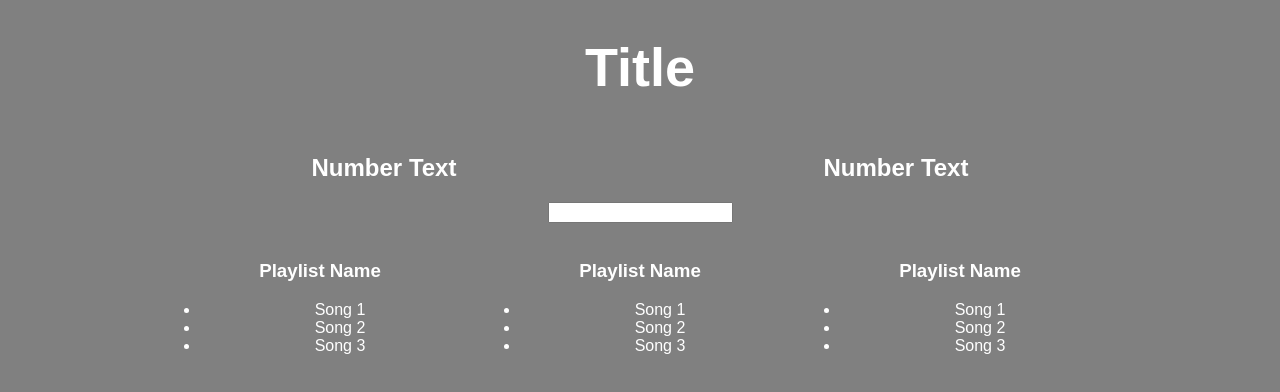
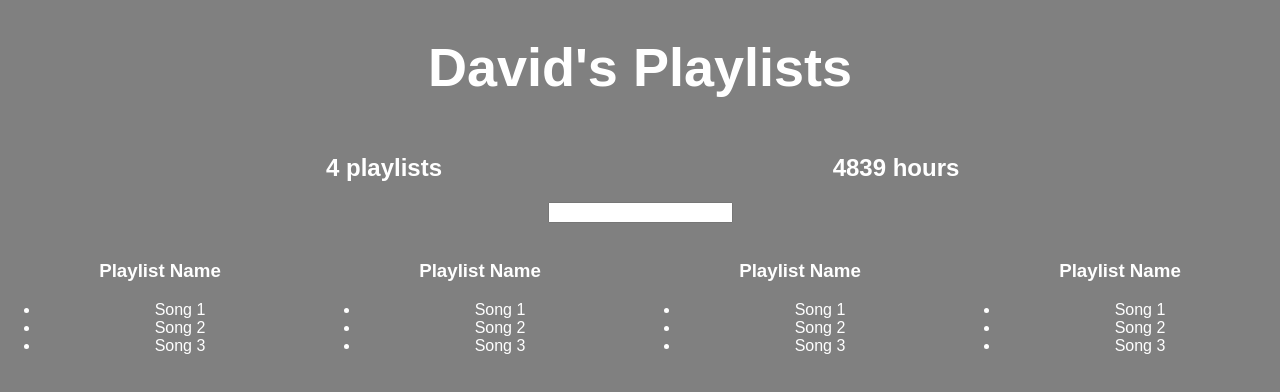
Before and after one commit to Regangilb/better-playlists, a React (Create React App) app: page / in a window 1280 px wide. Shown: the top 392 px of the page. Built offline with nearby package versions, Linux system fonts and the light colour scheme.

Commit message:
added data

```diff
--- a/src/App.js
+++ b/src/App.js
@@ -1,25 +1,90 @@
 import React, { Component } from 'react';
 import './App.css';
-
 
 let defaultStyle = {
   color: '#fff'
 };
+let fakeServerData = {
+  user: {
+    name: 'David',
+    playlists: [
+      {
+        name: 'My favorites',
+        songs: [
+          {name: 'Beat It', duration: 1345},
+          {name: 'Cannelloni Makaroni', duration: 1236},
+          {name: 'Rosa helikopter', duration: 70000}
+        ]
+      },
+      {
+        name: 'Discover Weekly',
+        songs: [
+          {name: 'Beat It', duration: 1345},
+          {name: 'Cannelloni Makaroni', duration: 1236},
+          {name: 'Rosa helikopter', duration: 70000}
+        ]
+      },
+      {
+        name: 'Another playlist - the best!',
+        songs: [
+          {name: 'Beat It', duration: 1345},
+          {name: 'Cannelloni Makaroni', duration: 1236},
+          {name: 'Rosa helikopter', duration: 70000}
+        ]
+      },
+      {
+        name: 'Playlist - yeah!',
+        songs: [
+          {name: 'Beat It', duration: 1345},
+          {name: 'Cannelloni Makaroni', duration: 1236},
+          {name: 'Rosa helikopter', duration: 70000}
+        ]
+      }
+    ]
+  }
+};
 
-class Aggregate extends Component {
+class PlaylistCounter extends Component {
   render() {
-    return(
+    return (
       <div style={{...defaultStyle, width: "40%", display: 'inline-block'}}>
-      <h2 style={{color: defaultStyle}}>Number Text</h2>
+        <h2>{this.props.playlists.length} playlists</h2>
+      </div>
+    );
+  }
+}
+
+class HoursCounter extends Component {
+  render() {
+    let allSongs = this.props.playlists.reduce((songs, eachPlaylist) => {
+      return songs.concat(eachPlaylist.songs)
+    }, [])
+    let totalDuration = allSongs.reduce((sum, eachSong) => {
+      return sum + eachSong.duration
+    }, 0)
+    return (
+      <div style={{...defaultStyle, width: "40%", display: 'inline-block'}}>
+        <h2>{Math.round(totalDuration/60)} hours</h2>
+      </div>
+    );
+  }
+}
+
+class Filter extends Component {
+  render() {
+    return (
+      <div style={defaultStyle}>
+        <img/>
+        <input type="text"/>
       </div>
     );
   }
 }
 
 class Playlist extends Component {
-  render () {
+  render() {
     return (
-      <div style={{...defaultStyle, display: 'inline-block', width: "25%"}} >
+      <div style={{...defaultStyle, display: 'inline-block', width: "25%"}}>
         <img />
         <h3>Playlist Name</h3>
         <ul><li>Song 1</li><li>Song 2</li><li>Song 3</li></ul>
@@ -28,31 +93,35 @@
   }
 }
 
-class Filter extends Component {
-  render () {
-    return(
-      <div style={defaultStyle}>
-      <img/>
-      <input type="text"/>
+class App extends Component {
+  constructor() {
+    super();
+    this.state = {serverData: {}}
+  }
+  componentDidMount() {
+    setTimeout(() => {
+      this.setState({serverData: fakeServerData});
+    }, 1000);
+  }
+  render() {
+    return (
+      <div className="App">
+        {this.state.serverData.user ?
+        <div>
+          <h1 style={{...defaultStyle, 'font-size': '54px'}}>
+            {this.state.serverData.user.name}'s Playlists
+          </h1>
+          <PlaylistCounter playlists={this.state.serverData.user.playlists}/>
+          <HoursCounter playlists={this.state.serverData.user.playlists}/>
+          <Filter/>
+          <Playlist/>
+          <Playlist/>
+          <Playlist/>
+          <Playlist/>
+        </div> : <h1 style={defaultStyle}>Loading...</h1>
+        }
       </div>
     );
   }
 }
-
-class App extends Component {
-  render() {
-    return (
-      <div className="App" >
-      <h1 style={{...defaultStyle, 'font-size': '54px'}}>Title</h1>
-      <Aggregate />
-      <Aggregate />
-      <Filter />
-      <Playlist />
-      <Playlist />
-      <Playlist />
-      </div>
-    );
-  }
-}
-
 export default App;
```
